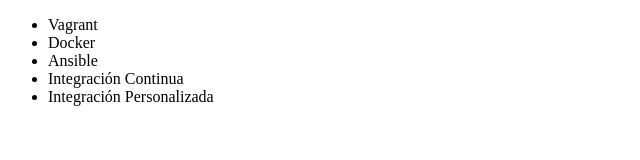
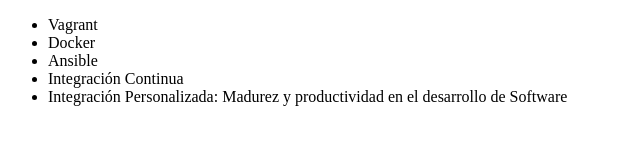
Before and after one commit to drussle/alura-git, a plain HTML site: page index.html in a window 1280 px wide. Shown: the whole page, without its empty margins (0-640 px from the left). Drawn offline with Linux system fonts and the light colour scheme.

Commit message:
Renombrando curso de integración continua

```diff
--- a/index.html
+++ b/index.html
@@ -10,7 +10,7 @@
             <li>Docker</li>
             <li>Ansible</li>
             <li>Integración Continua</li>
-            <li>Integración Personalizada</li>
+            <li>Integración Personalizada: Madurez y productividad en el desarrollo de Software</li>
         </ul>
     </body>
 </html>
```
